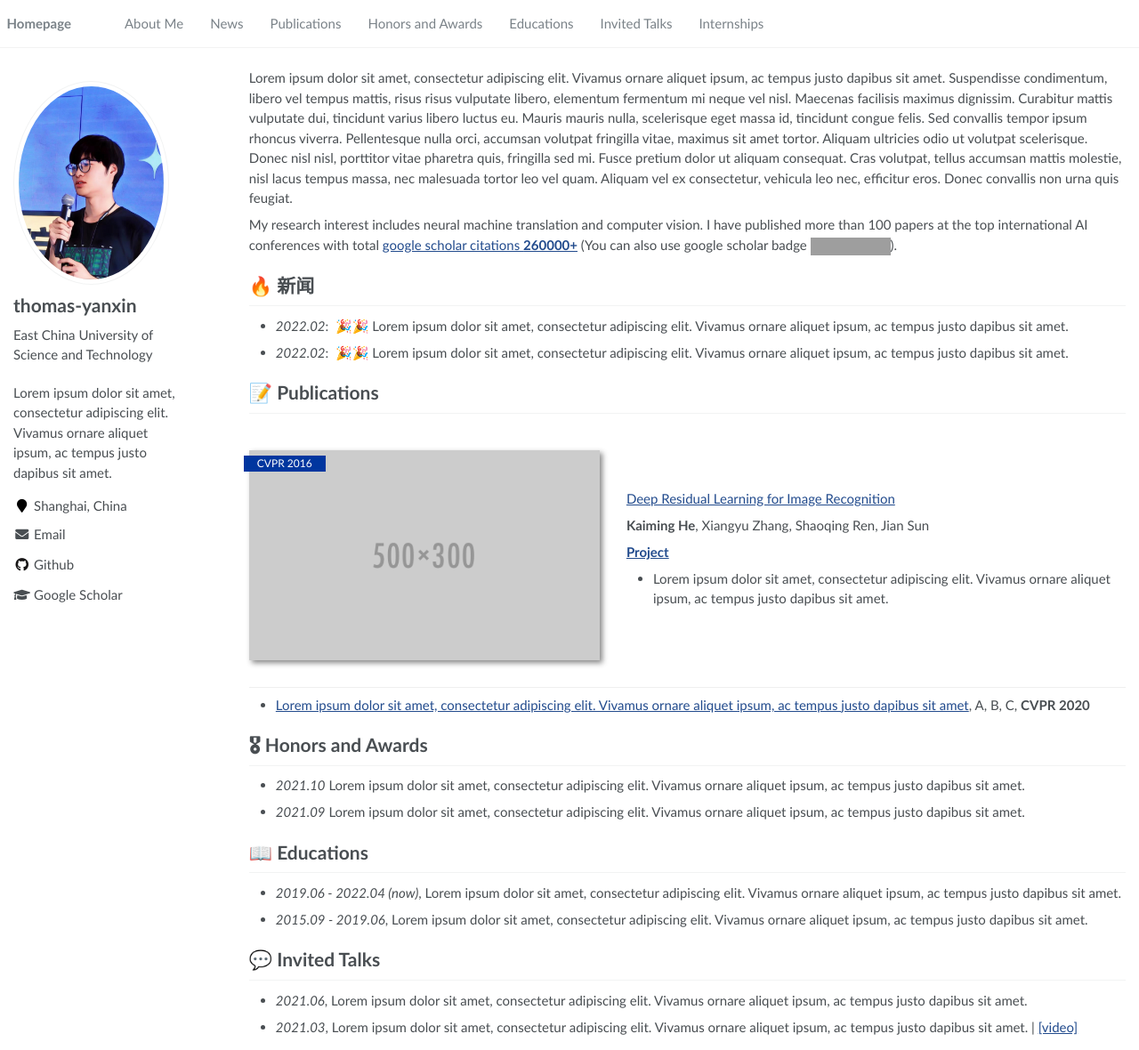
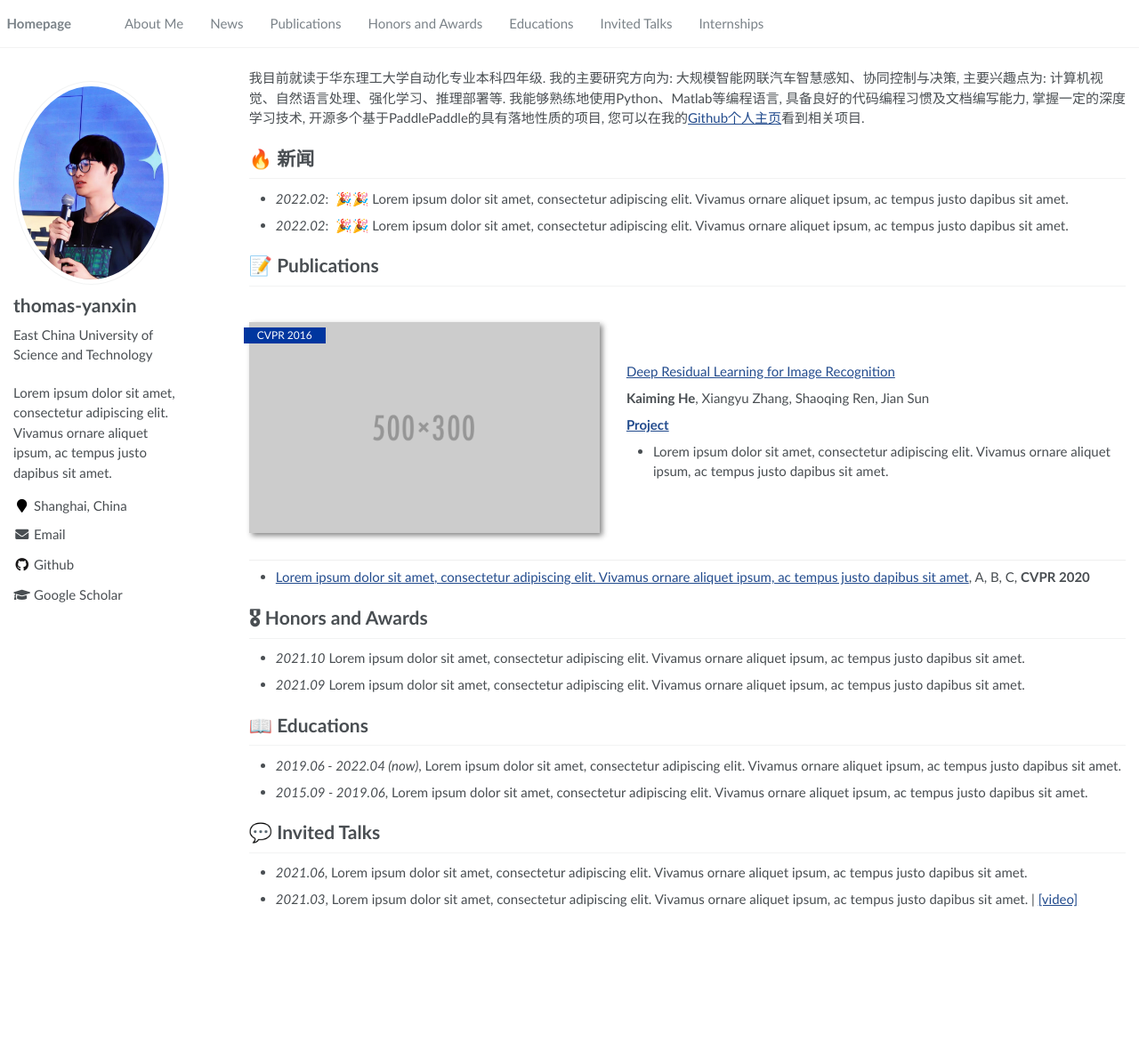
Before and after one commit to thomas-yanxin/thomas-yanxin.github.io, a Jekyll site: the page built from _pages/about.md, in a window 1280 px wide and 1180 px high. Shown: the whole window at 89% size. Built offline with Jekyll 4.4.1, drawn with Linux system fonts in a browser that asks for light colours; grey boxes are pictures that could not be loaded.

Commit message:
Update about.md

```diff
--- a/_pages/about.md
+++ b/_pages/about.md
@@ -17,9 +17,7 @@ redirect_from:
 
 <span class='anchor' id='about-me'></span>
 
-Lorem ipsum dolor sit amet, consectetur adipiscing elit. Vivamus ornare aliquet ipsum, ac tempus justo dapibus sit amet. Suspendisse condimentum, libero vel tempus mattis, risus risus vulputate libero, elementum fermentum mi neque vel nisl. Maecenas facilisis maximus dignissim. Curabitur mattis vulputate dui, tincidunt varius libero luctus eu. Mauris mauris nulla, scelerisque eget massa id, tincidunt congue felis. Sed convallis tempor ipsum rhoncus viverra. Pellentesque nulla orci, accumsan volutpat fringilla vitae, maximus sit amet tortor. Aliquam ultricies odio ut volutpat scelerisque. Donec nisl nisl, porttitor vitae pharetra quis, fringilla sed mi. Fusce pretium dolor ut aliquam consequat. Cras volutpat, tellus accumsan mattis molestie, nisl lacus tempus massa, nec malesuada tortor leo vel quam. Aliquam vel ex consectetur, vehicula leo nec, efficitur eros. Donec convallis non urna quis feugiat.
-
-My research interest includes neural machine translation and computer vision. I have published more than 100 papers at the top international AI conferences with total <a href='https://scholar.google.com/citations?user=DhtAFkwAAAAJ'>google scholar citations <strong><span id='total_cit'>260000+</span></strong></a> (You can also use google scholar badge <a href='https://scholar.google.com/citations?user=DhtAFkwAAAAJ'><img src="https://img.shields.io/endpoint?url={{ url | url_encode }}&logo=Google%20Scholar&labelColor=f6f6f6&color=9cf&style=flat&label=citations"></a>).
+我目前就读于华东理工大学自动化专业本科四年级. 我的主要研究方向为: 大规模智能网联汽车智慧感知、协同控制与决策, 主要兴趣点为: 计算机视觉、自然语言处理、强化学习、推理部署等. 我能够熟练地使用Python、Matlab等编程语言, 具备良好的代码编程习惯及文档编写能力, 掌握一定的深度学习技术, 开源多个基于PaddlePaddle的具有落地性质的项目, 您可以在我的<a href='https://github.com/thomas-yanxin'>Github个人主页</a>看到相关项目.
 
 
 # 🔥 新闻
```
